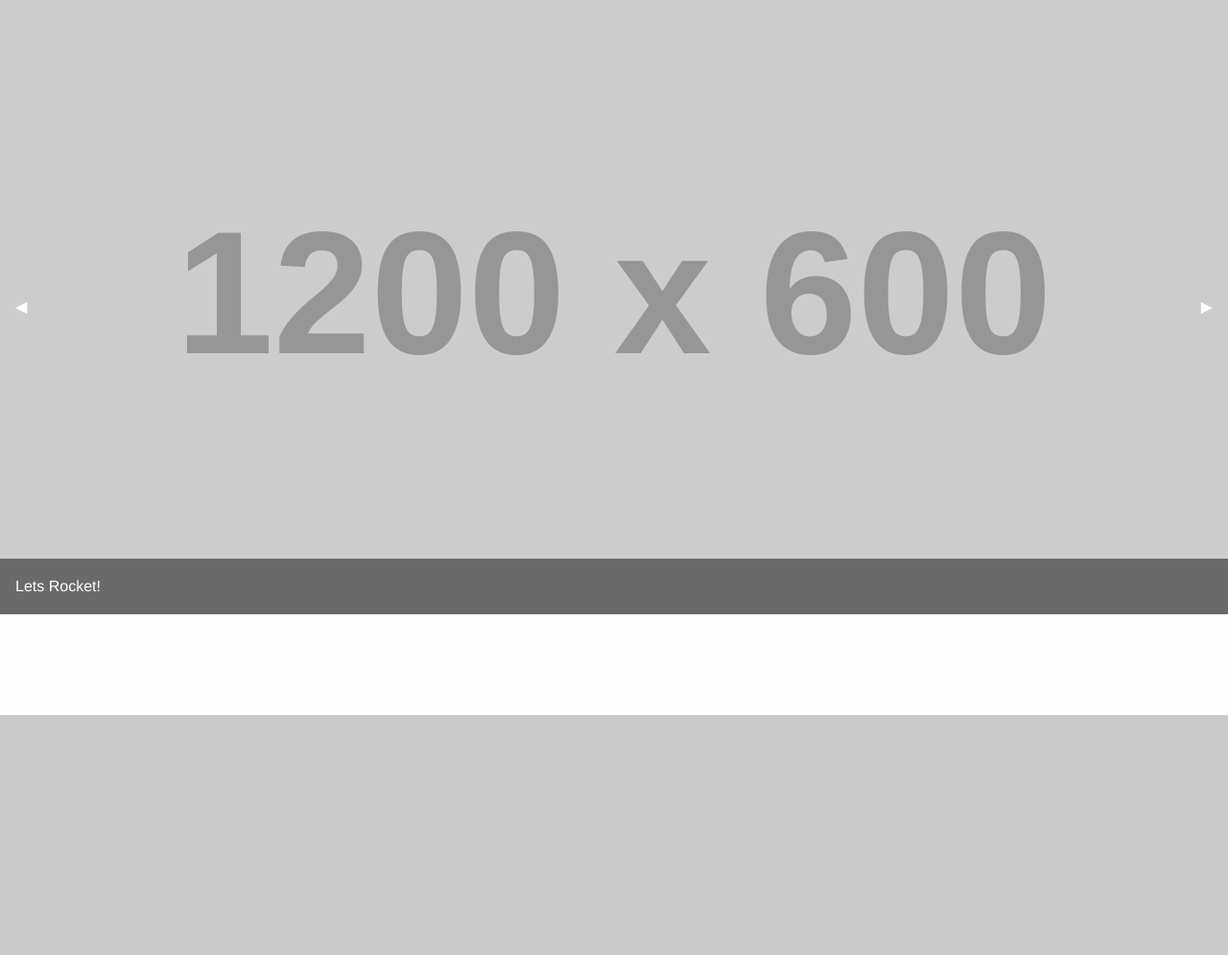
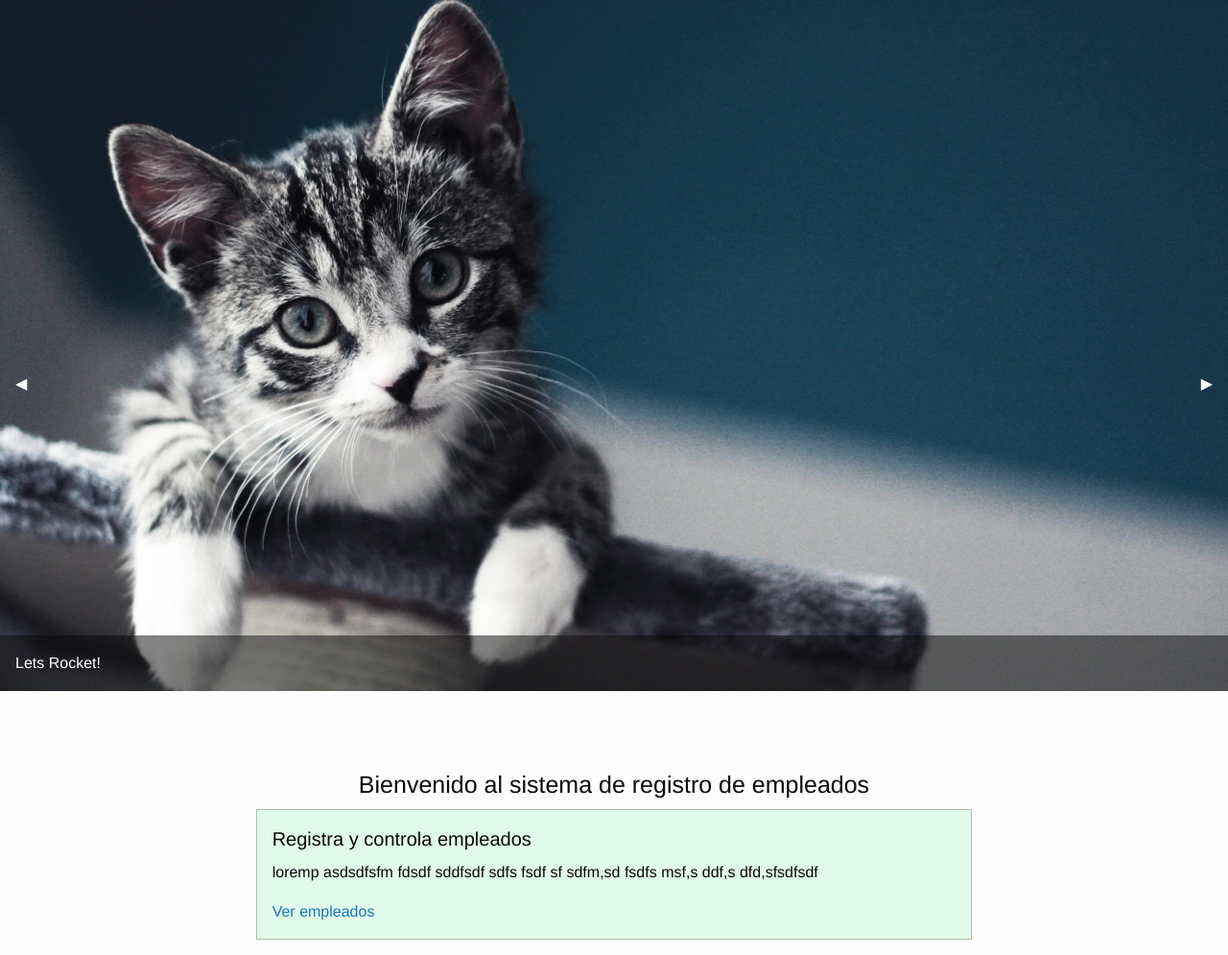
Before and after one commit to supereze/empleado, a Django app: template templates/inicio.html in a window 1280 px wide. Shown: the part 55-1050 px from the top of the page at 96% size. Before the commit the page ends 800 px from the top, so only its background shows below. Run offline with Django 3.2, Linux system fonts and the light colour scheme; the template is opened without the code that fills it, so the values that code supplies are empty; grey boxes labelled with a size stand in for pictures from a placeholder-image service; some libraries are stand-ins or nearby versions.

Commit message:
[feat] new elements inicio

```diff
--- a/templates/inicio.html
+++ b/templates/inicio.html
@@ -1,4 +1,5 @@
 {% extends 'base.html' %}
+{% load static %}
 
 {% block titulo %}
     Página de inicio sistema empleados
@@ -16,13 +17,13 @@
           <ul class="orbit-container">
             <li class="is-active orbit-slide">
               <figure class="orbit-figure">
-                <img class="orbit-image" src="https://placehold.it/1200x600/999?text=Slide-1" alt="Space">
+                <img class="orbit-image" src="{% static 'img/cat1.jpg' %}" alt="Space">
                 <figcaption class="orbit-caption">Space, the final frontier.</figcaption>
               </figure>
             </li>
             <li class="orbit-slide">
               <figure class="orbit-figure">
-                <img class="orbit-image" src="https://placehold.it/1200x600/888?text=Slide-2" alt="Space">
+                <img class="orbit-image" src="{% static 'img/cat2.jpg' %}" alt="Space">
                 <figcaption class="orbit-caption">Lets Rocket!</figcaption>
               </figure>
             </li>
@@ -30,4 +31,16 @@
         </div>
     </div>
     <!-- fin de la imagen de portada -->
+    <!-- bloque de bienvenida -->
+    <div class="grid-x align-center">
+        <h1 class="cell large-8" style="font-size: 25px; text-align: center;">Bienvenido al sistema de registro de empleados</h1>
+        <div class="cell large-7">
+            <div class="callout success">
+                <h5>Registra y controla empleados</h5>
+                <p>loremp asdsdfsfm fdsdf sddfsdf sdfs fsdf sf sdfm,sd fsdfs msf,s ddf,s dfd,sfsdfsdf</p>
+                <a href="#">Ver empleados</a>
+            </div>
+        </div>
+    </div>
+    <!-- fin bloque de bienvenida -->
 {% endblock content %}
```
